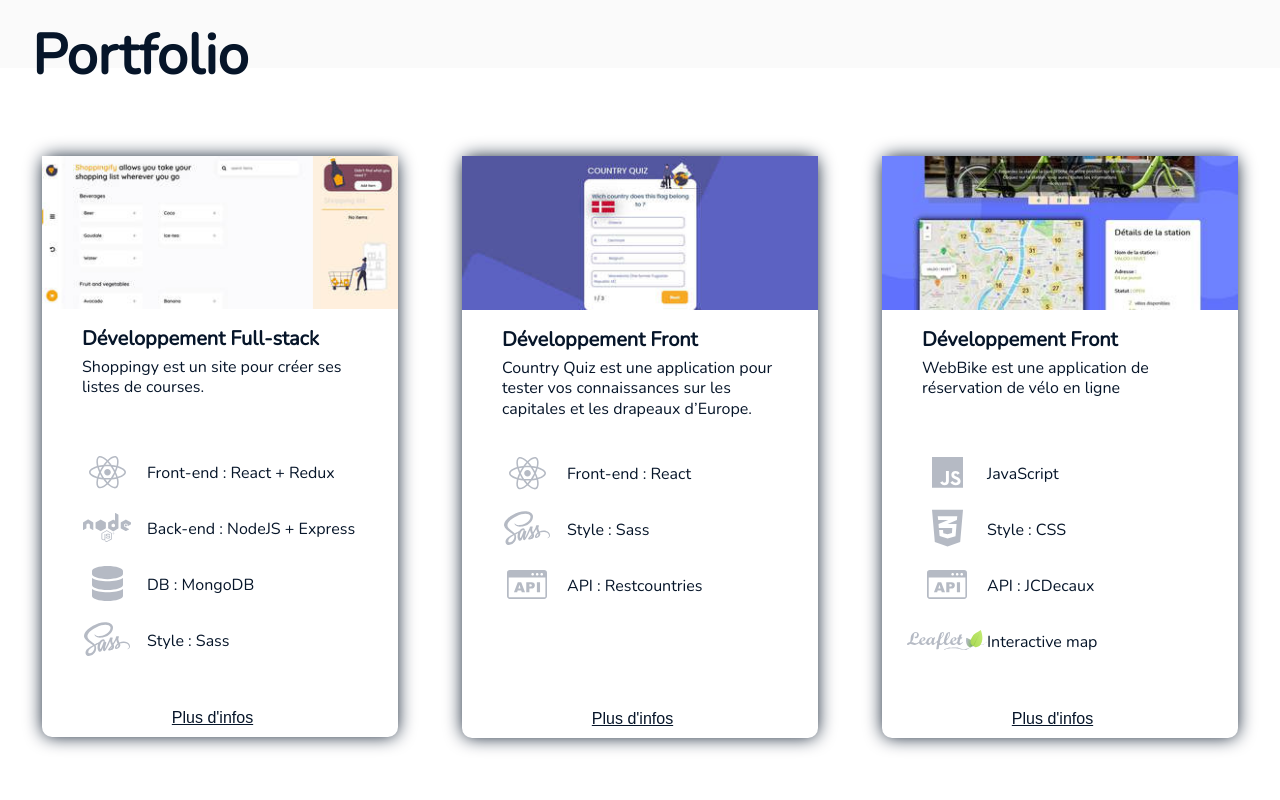
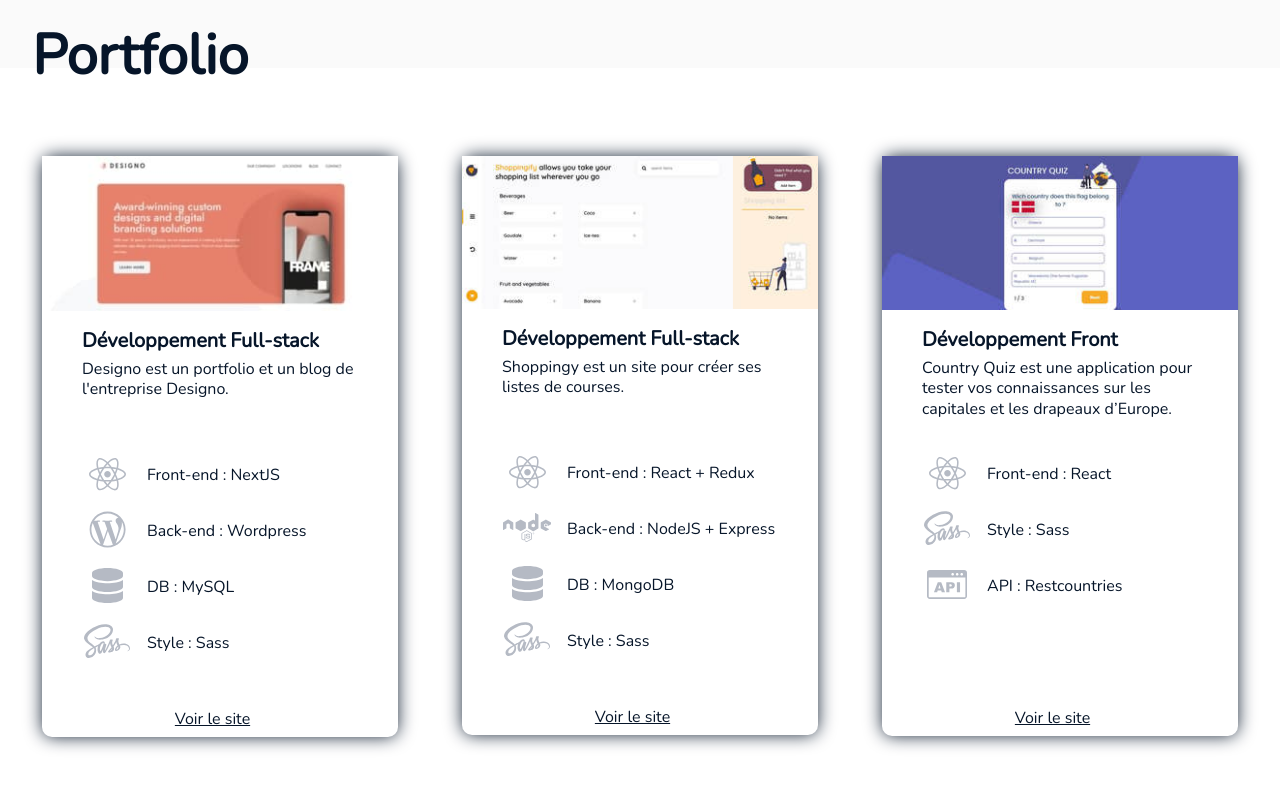
Before and after one commit to prcogs/precogs-dev, a Next.js app: page / in a window 1280 px wide. Shown: the part 2660-3460 px from the top of the page. Built offline with nearby package versions, Linux system fonts and the light colour scheme.

Commit message:
Ajout du projet designo

```diff
--- a/components/cardProject.jsx
+++ b/components/cardProject.jsx
@@ -1,6 +1,6 @@
 
 
-const CardProject = ({ img, dev, little_descr, stack}) => {
+const CardProject = ({ img, dev, little_descr, stack, url}) => {
     return (
         <div className="cardProject">
             <img src={`/images/${img}.jpg`} alt="Screen page d'accueil du projet"/>
@@ -14,7 +14,8 @@ const CardProject = ({ img, dev, little_descr, stack}) => {
                         )
                     })}
                 </ul>
-                <button>Plus d'infos</button>
+                {/* <button>Plus d'infos</button> */}
+                <a href={`${url}`} target="_blank">Voir le site</a>
             </div>
         </div>
     )
--- a/components/portfolio.jsx
+++ b/components/portfolio.jsx
@@ -31,7 +31,8 @@ const Portfolio = () => {
                                        img={project.img}
                                        dev={project.dev}
                                        little_descr={project.little_descr}
-                                       stack={project.stack}/>
+                                       stack={project.stack}
+                                       url={project.url}/>
                      )
                   })}
                </Carousel>
--- a/lib/data_portfolio.json
+++ b/lib/data_portfolio.json
@@ -1,9 +1,31 @@
 [
 	{
+		"name" : "Designo",
+		"dev" : "Développement Full-stack",
+		"little_descr" : "Designo est un portfolio et un blog de l'entreprise Designo.",
+		"img":"designo",
+		"url": "https://designo-green.vercel.app/",
+		"stack" : [
+				[
+				"Front-end : NextJS",
+				"react"
+			], [
+				"Back-end : Wordpress",
+				"wordpress"
+			], [
+				"DB : MySQL",
+				"db"
+			], [
+				"Style : Sass",
+				"sass"
+			]
+		]
+	}, {
 		"name" : "shoppingy",
 		"dev" : "Développement Full-stack",
 		"little_descr" : "Shoppingy est un site pour créer ses listes de courses.",
 		"img":"shoppingy",
+		"url": "https://shoppingify.florianf0-project.fr/",
 		"stack" : [
 				[
 				"Front-end : React + Redux",
@@ -26,6 +48,7 @@
 		"dev" : "Développement Front",
 		"little_descr" : "Country Quiz est une application pour tester vos connaissances sur les capitales et les drapeaux d’Europe.",
 		"img":"countryQuiz",
+		"url": "https://country-quiz.florianf0-project.fr/",
 		"stack" : [
 			 	[
 					"Front-end : React",
@@ -45,6 +68,7 @@
 		"dev" : "Développement Front",
 		"little_descr" : "WebBike est une application de réservation de vélo en ligne",
 		"img":"webbike",
+		"url": "https://webbike.florianf0-project.fr/",
 		"stack" : [
 				[
 					"JavaScript",
@@ -67,6 +91,7 @@
 		"dev" : "Développement Front",
 		"little_descr" : "Weather app est une application météo, elle permet de consulter les prévisions météos de nombreuses dans le monde.",
 		"img":"weatherApp",
+		"url": "https://weather-app.florianf0-project.fr/",
 		"stack" : [
 				[
 					"Front-end : React",
--- a/styles/components/_cardProject.scss
+++ b/styles/components/_cardProject.scss
@@ -54,17 +54,22 @@
 
          .imgContainer {
             width: 80px;
-            // margin-right: 2rem;
          }
       }
 
-      button {
+      a {
          display: block;
-         margin: auto;
          margin-top: 2rem;
+         text-align: center;
          text-decoration: underline;
+      }
 
-      }
+      // button {
+      //    display: block;
+      //    margin: auto;
+      //    margin-top: 2rem;
+      //    text-decoration: underline;
+      // }
    }
 
    &:hover {
```
Also changed, not shown: public/images/designo.jpg (added), public/images/wordpress.svg (added).
